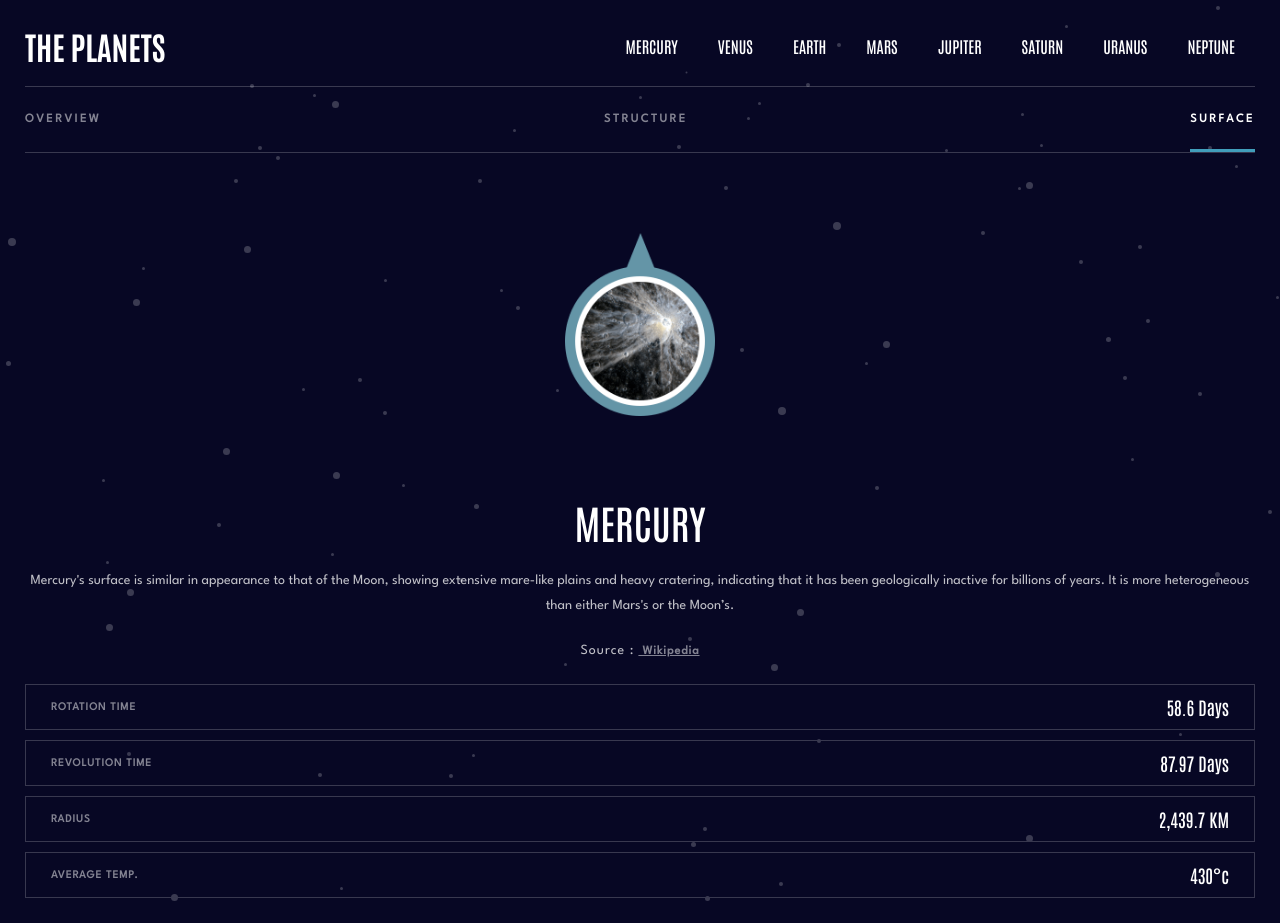
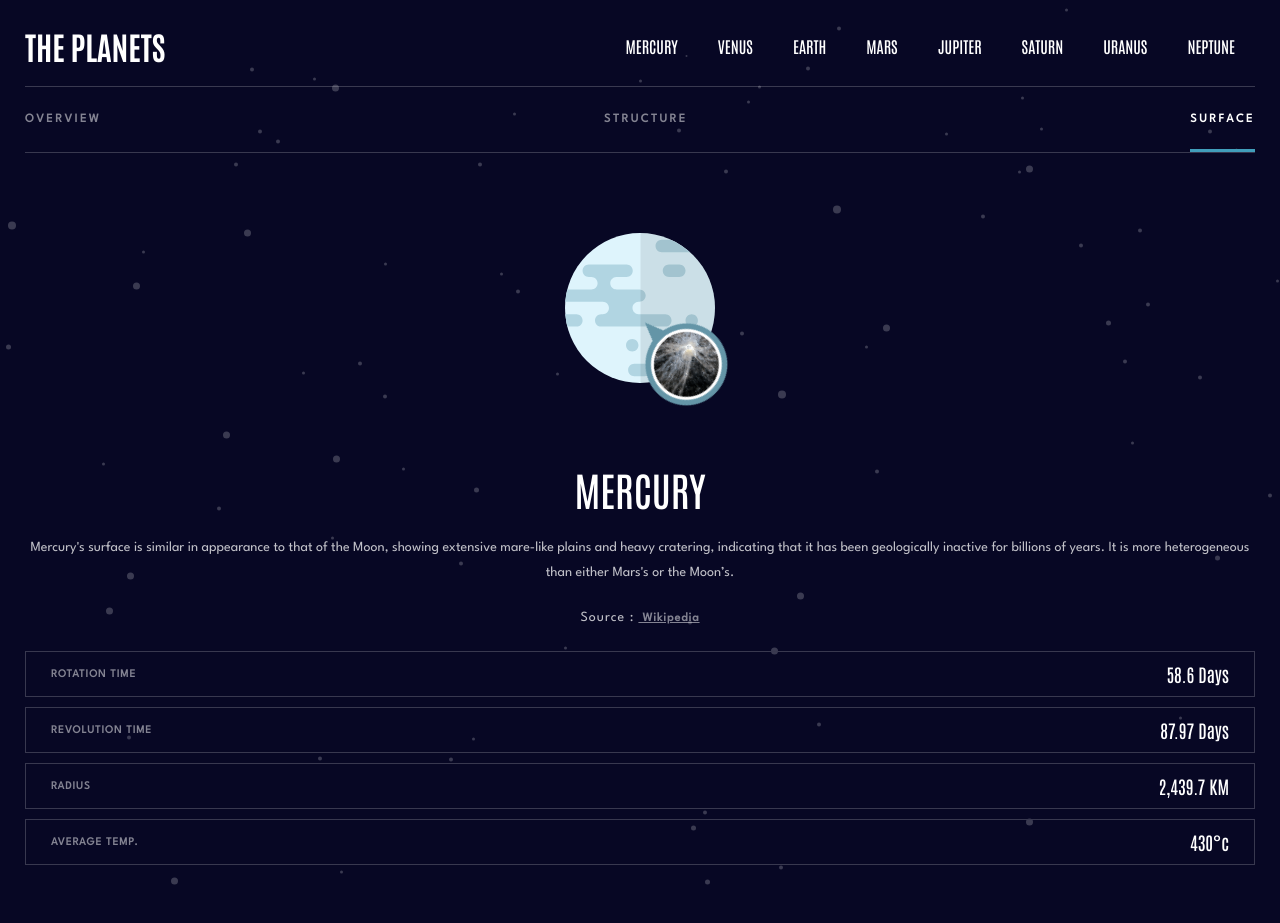
Before and after one commit to kalamarcin/planets-fact, a React (Create React App) app: page /mercury in a window 1280 px wide. Both pictures are taken after a click on the button "SURFACE". After the commit the page ends 890 px from the top, so only its background shows below. Built offline with nearby package versions, Linux system fonts and the light colour scheme.

Commit message:
mercury css

```diff
--- a/src/Pages/Mercury/Mercury.js
+++ b/src/Pages/Mercury/Mercury.js
@@ -43,7 +43,8 @@ const Mercury = () => {
         <div className="img-wrapper">
           {overview && <img src={mercuryAll} alt="" />}
           {structure && <img src={mercuryHalf} alt="" />}
-          {surface && <img src={mercuryInside} alt="" />}
+          {surface && <img className='inide-img' src={mercuryAll} alt="" />}
+          {surface && <img className='inside-all' src={mercuryInside} alt="" />}
         </div>
         <div className="title">
           <h1>{data.name.toUpperCase()}</h1>
--- a/src/Pages/Mercury/Mercury.scss
+++ b/src/Pages/Mercury/Mercury.scss
@@ -50,13 +50,26 @@
   }
   .img-wrapper {
     margin: 80px 0 80px;
-
+    height: 150px;
     display: flex;
     align-items: center;
     justify-content: center;
     img {
       width: 150px;
       height: 100%;
+    }
+    .inside-all {
+      position: relative;
+      height: 100px;
+      width: 82px;
+      top: 50px;
+      left: 40px;
+      rotate: -45deg;
+    }
+    .inide-img {
+      height: 150px;
+      width: 150px;
+      position: absolute;
     }
   }
   .title {
@@ -127,7 +140,6 @@
       font-weight: 700;
       font-size: 11px;
       letter-spacing: 1px;
-
     }
     p {
       font-size: 18px;
```
